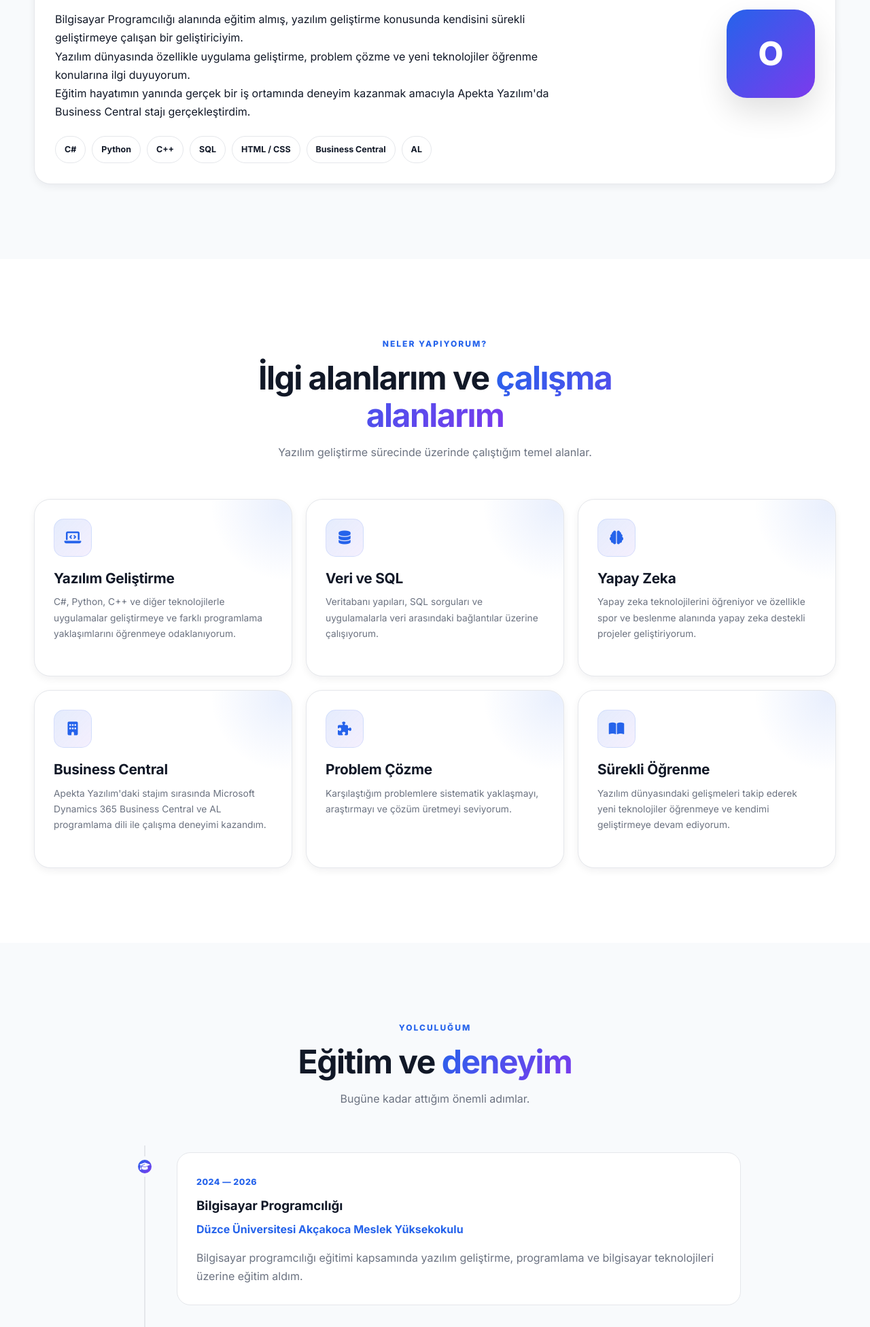
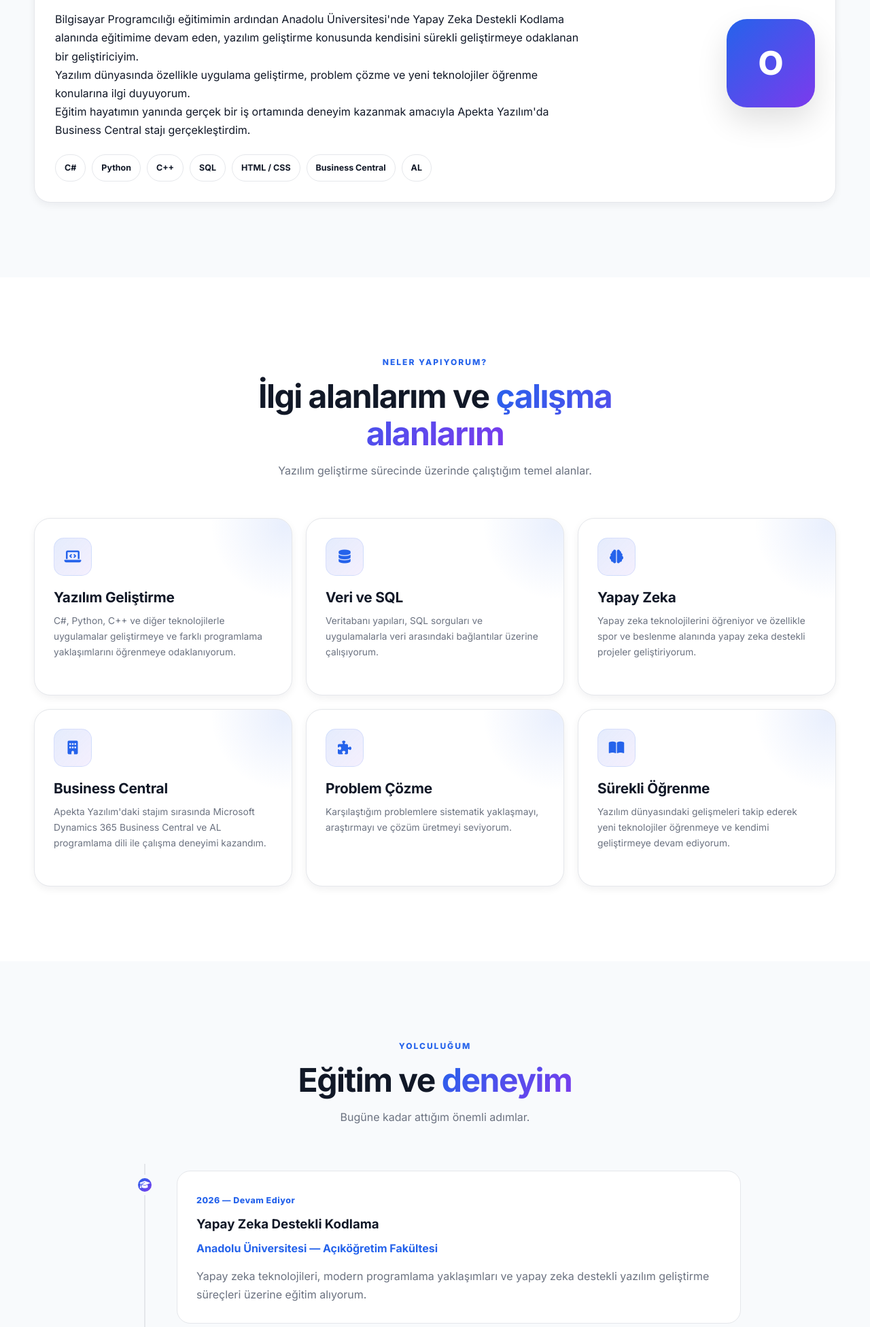
Before and after one commit to oguzsaka00/oguzsaka.github.io, a plain HTML site: page hakkimda.html in a window 1280 px wide. Shown: the part 594-2546 px from the top of the page at 68% size. Drawn offline with Linux system fonts and the light colour scheme.

Commit message:
Anadolu Universitesi Yapay Zeka Destekli Kodlama egitimi eklendi

```diff
--- a/hakkimda.html
+++ b/hakkimda.html
@@ -576,9 +576,11 @@
 
                         <p>
 
-                            Bilgisayar Programcılığı alanında eğitim
-                            almış, yazılım geliştirme konusunda kendisini
-                            sürekli geliştirmeye çalışan bir geliştiriciyim.
+                            Bilgisayar Programcılığı eğitimimin ardından
+                            Anadolu Üniversitesi'nde Yapay Zeka Destekli
+                            Kodlama alanında eğitimime devam eden, yazılım
+                            geliştirme konusunda kendisini sürekli geliştirmeye
+                            odaklanan bir geliştiriciyim.
 
                         </p>
 
@@ -944,7 +946,59 @@
                 <div class="timeline">
 
 
-                    <!-- EDUCATION -->
+                    <!-- EDUCATION - ANADOLU UNIVERSITY -->
+
+                    <div class="timeline-item reveal">
+
+
+                        <div class="timeline-dot">
+
+                            <i class="fas fa-graduation-cap"></i>
+
+                        </div>
+
+
+                        <div class="timeline-card">
+
+
+                            <span class="timeline-date">
+
+                                2026 — Devam Ediyor
+
+                            </span>
+
+
+                            <h3>
+
+                                Yapay Zeka Destekli Kodlama
+
+                            </h3>
+
+
+                            <div class="timeline-place">
+
+                                Anadolu Üniversitesi — Açıköğretim Fakültesi
+
+                            </div>
+
+
+                            <p>
+
+                                Yapay zeka teknolojileri, modern programlama
+                                yaklaşımları ve yapay zeka destekli yazılım
+                                geliştirme süreçleri üzerine eğitim alıyorum.
+
+                            </p>
+
+
+                        </div>
+
+
+                    </div>
+
+
+
+                    <!-- EDUCATION - DUZCE UNIVERSITY -->
 
                     <div class="timeline-item reveal">
 
```
Also changed, not shown: index.html (+8 -7 lines), ozgecmis.html (+29 -0 lines).
